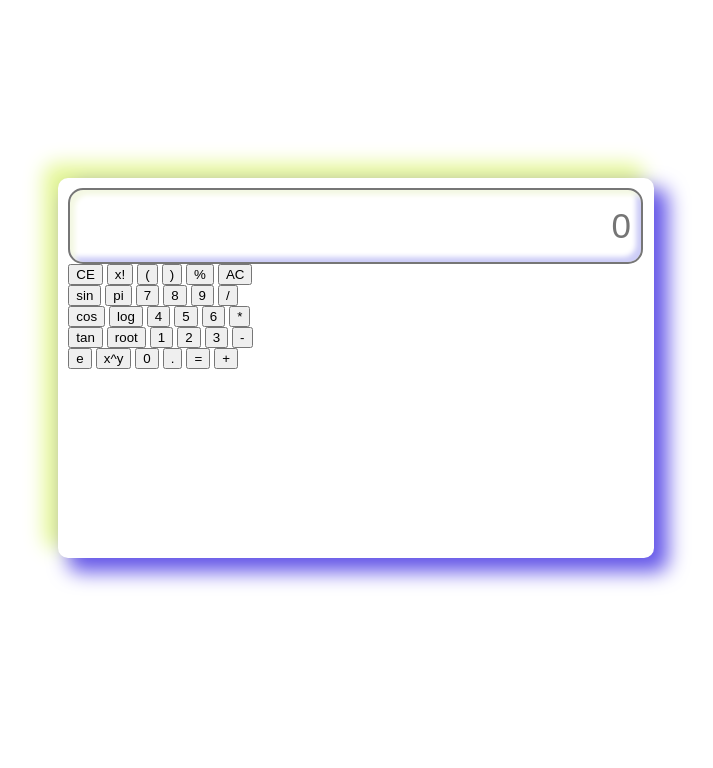
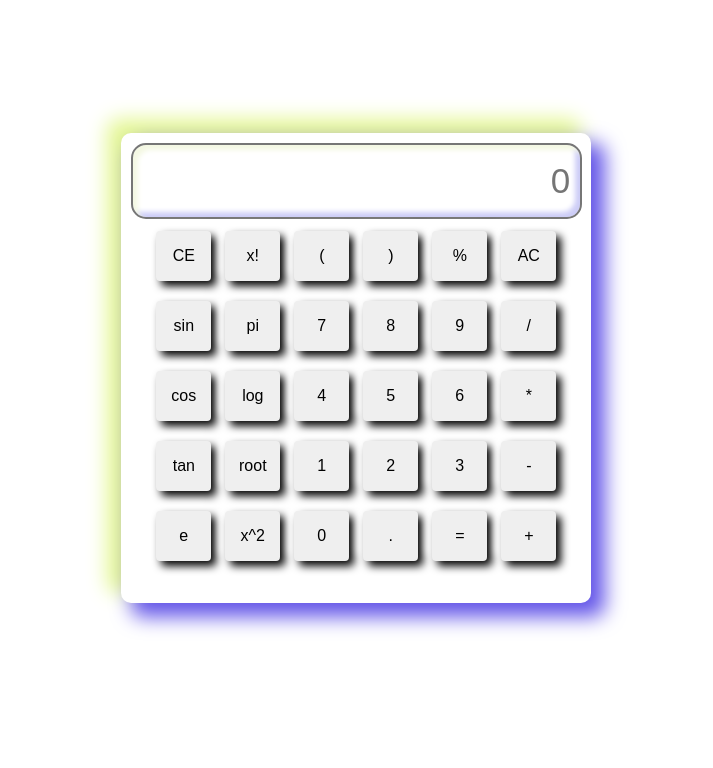
Before and after one commit to Joel3218/JavascriptProjects, a plain HTML site: page Html/calculator.html in a window 1280 px wide. Shown: the part 32-800 px from the top of the page, without its empty margins (352-1065 px from the left). Drawn offline with Linux system fonts and the light colour scheme.

Commit message:
adding functionality for sin cos tan root sqrt pi

```diff
--- a/Html/calculator.html
+++ b/Html/calculator.html
@@ -2,8 +2,8 @@
 <html>
     <head>
         <title>Calculator</title>
-        <link rel="stylesheet" href="..\styles\general.css"/>
-        <link rel="stylesheet" href="..\styles\calculator.css"/>
+        <link rel="stylesheet" href="../styles/general.css"/>
+        <link rel="stylesheet" href="../styles/calculator.css"/>
     </head>
     <body>
         <div class ="title">Calculator</div>
@@ -11,53 +11,56 @@
             <div>
                 <input type="text" placeholder="0" class="display">
             </div>
-
+        <div class="grid">
         <div class="buttons">
             <div class="row">
-                <button class = small-button>CE</button>
-                <button class = small-button>x!</button>
-                <button class = small-button>(</button>
-                <button class = small-button>)</button>
-                <button class = small-button>%</button>
-                <button class = small-button>AC</button>
+                <button class = "small-button">CE</button>
+                <button class = "small-button">x!</button>
+                <button class = "small-button">(</button>
+                <button class = "small-button">)</button>
+                <button class = "small-button">%</button>
+                <button class = "small-button">AC</button>
             </div>
 
             <div class="row">
-                <button class = small-button>sin</button>
-                <button class = small-button>pi</button>
-                <button class = small-button>7</button>
-                <button class = small-button>8</button>
-                <button class = small-button>9</button>
-                <button class = small-button>/</button>
+                <button class = "sin">sin</button>
+                <button class = "pi">pi</button>
+                <button class = "small-button">7</button>
+                <button class = "small-button">8</button>
+                <button class = "small-button">9</button>
+                <button class = "small-button">/</button>
             </div>
 
             <div class="row">
-                <button class = small-button>cos</button>
-                <button class = small-button>log</button>
-                <button class = small-button>4</button>
-                <button class = small-button>5</button>
-                <button class = small-button>6</button>
-                <button class = small-button>*</button>
+                <button class = "cos">cos</button>
+                <button class = "log">log</button>
+                <button class = "small-button">4</button>
+                <button class = "small-button">5</button>
+                <button class = "small-button">6</button>
+                <button class = "small-button">*</button>
             </div>
 
             <div class="row">
-                <button class = small-button>tan</button>
-                <button class = small-button>root</button>
-                <button class = small-button>1</button>
-                <button class = small-button>2</button>
-                <button class = small-button>3</button>
-                <button class = small-button>-</button>
+                <button class = "tan">tan</button>
+                <button class = "root">root</button>
+                <button class = "small-button">1</button>
+                <button class = "small-button">2</button>
+                <button class = "small-button">3</button>
+                <button class = "small-button">-</button>
             </div>
 
             <div class="row">
-                <button class = small-button>e</button>
-                <button class = small-button>x^y</button>
-                <button class = small-button>0</button>
-                <button class = small-button>.</button>
-                <button class = small-button>=</button>
-                <button class = small-button>+</button>
+                <button class = "e">e</button>
+                <button class = "raised">x^2</button>
+                <button class = "small-button">0</button>
+                <button class = "small-button">.</button>
+                <button onclick = "screen.value = eval(screen.value)">=</button>
+                <button class = "small-button">+</button>
             </div>
         </div>
     </div>
+    </div>
+
+    <script src = "../scripts/calculator.js"></script>
     </body>
 </html>
--- /dev/null
+++ b/scripts/calculator.js
@@ -0,0 +1,63 @@
+let screen = document.querySelector(".display");
+let button = document.querySelectorAll(".small-button");
+let equal = document.querySelector(".equal-button")
+
+document.querySelector('.sin').addEventListener('click', () => {
+    sin();
+});
+
+document.querySelector('.tan').addEventListener('click', () => {
+    tan();
+});
+document.querySelector('.cos').addEventListener('click', () => {
+    cos();
+});
+document.querySelector('.raised').addEventListener('click', () => {
+    square();
+});
+document.querySelector('.pi').addEventListener('click', () => {
+    sin();
+});
+document.querySelector('.log').addEventListener('click', () => {
+    sin();
+});
+document.querySelector('.root').addEventListener('click', () => {
+    root();
+});
+
+function sin() {
+    screen.value = Math.sin(screen.value);
+}
+
+function cos() {
+    screen.value = Math.cos(screen.value);
+}
+
+function tan() {
+    screen.value = Math.tan(screen.value);
+}
+
+function pi() {
+    screen.value = 3.141592653589793238462643383279502884197;
+}
+
+function log() {
+    screen.value = Math.log(screen.value);
+}
+
+function root() {
+    screen.value = Math.sqrt(screen.value, 2);
+}
+
+function square() {
+    screen.value = Math.pow(screen.value, 2);
+}
+
+
+for(i of button) {
+    i.addEventListener('click', e => {
+        buttonText = e.target.innerText;
+
+        screen.value += buttonText;
+    })
+}
--- a/styles/calculator.css
+++ b/styles/calculator.css
@@ -9,8 +9,8 @@ body {
 }
 
 .container {
-    width: 45%;
-    height: 45vh;
+    width: 450px;
+    height: 450px;
     padding:10px;
     border-radius:10px;
     box-shadow:12px 12px 20px 2px rgb(100, 86, 233), -12px -12px 20px 2px rgb(228, 247, 146);
@@ -23,7 +23,7 @@ body {
 }
 
 .display {
-    width:97%;
+    width:435px;
     height:70px;
     font-size:35px;
     outline:none;
@@ -35,3 +35,24 @@ body {
     box-shadow:inset 5px 5px 5px rgb(244, 248, 227),
      inset -5px -5px 5px rgb(205, 205, 247);
 }
+
+.buttons {
+    width:100%;
+    margin-top: 2px;
+    display: flex;
+    justify-content: center;
+    align-items: center;
+    flex-direction: column;
+}
+
+.buttons .row button {
+    width: 55px;
+    height: 50px;
+    font-size: 16px;
+    border: none;
+    outline: none;
+    margin:10px 5px;
+    border-radius: 4px;
+    box-shadow: 5px 5px 8px black,
+                -5px -5px 8px white;
+}
```
